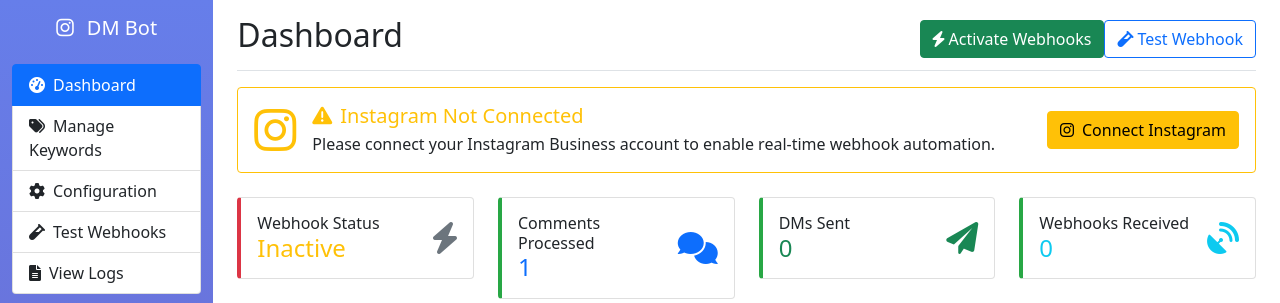
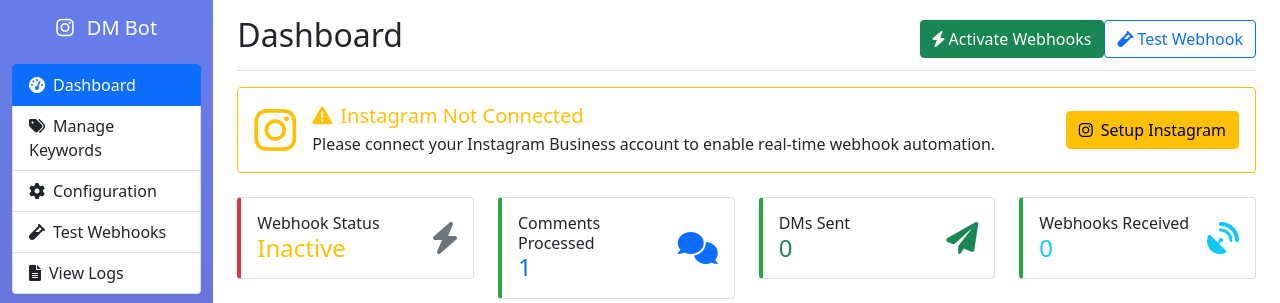
Before and after one commit to JRossell27/instagram-dm-bot, a Flask app: page / in a window 1280 px wide. Shown: the top 303 px of the page. Run offline with Flask 3, Linux system fonts and the light colour scheme; tables that the repository leaves empty hold one stand-in row (values such as "Sample post").

Commit message:
Fix dashboard Instagram connect button - Replace non-existent instagram_login_pro_page with config_page link

```diff
--- a/templates/dashboard.html
+++ b/templates/dashboard.html
@@ -90,8 +90,8 @@
                         <p class="mb-0">Please connect your Instagram Business account to enable real-time webhook automation.</p>
                     </div>
                     <div>
-                        <a href="{{ url_for('instagram_login_pro_page') }}" class="btn btn-warning">
-                            <i class="fab fa-instagram me-2"></i>Connect Instagram
+                        <a href="{{ url_for('config_page') }}" class="btn btn-warning">
+                            <i class="fab fa-instagram me-2"></i>Setup Instagram
                         </a>
                     </div>
                 </div>
```
